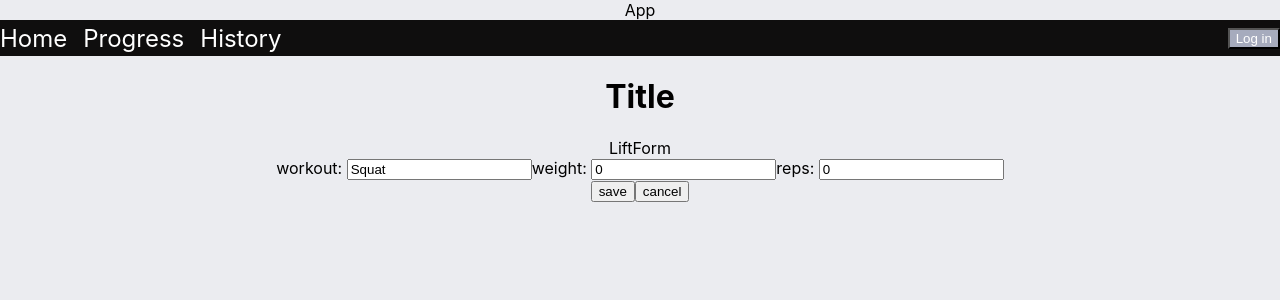
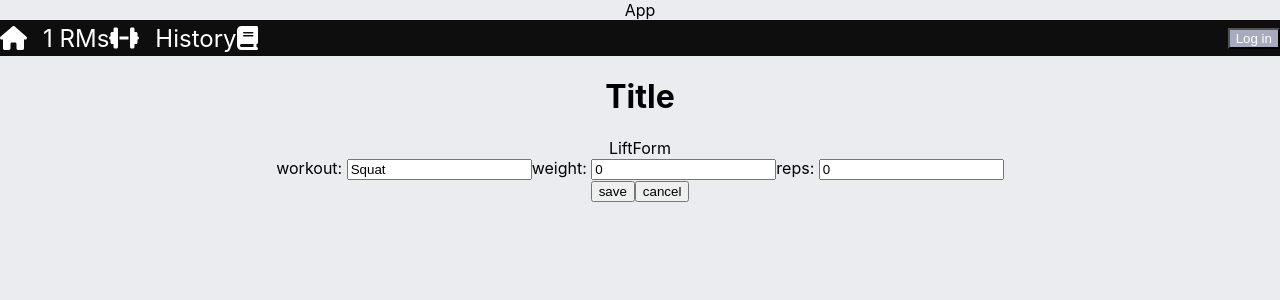
Before and after one commit to jrs-coding-school/jrs-max-lift-react-app-2022-c2, a React (Create React App) app: page /login in a window 1280 px wide. Shown: the top 300 px of the page. Built offline with nearby package versions, Linux system fonts and the light colour scheme.

Commit message:
added icons to nav bar

```diff
--- a/src/components/Nav/Nav.js
+++ b/src/components/Nav/Nav.js
@@ -1,19 +1,23 @@
 import React from 'react'
 import { Link } from 'react-router-dom'
 import './Nav.css'
-// import { FontAwesomeIcon } from '@fortawesome/react-fontawesome'
-// import { faHouse } from '@fortawesome/free-solid-svg-icons'
+import { FontAwesomeIcon } from '@fortawesome/react-fontawesome'
+import { faBook, faDumbbell, faHouse } from '@fortawesome/free-solid-svg-icons'
 
 export default function Nav() {
+
   return (
-
-    // <i class="fa-solid fa-house"></i>
-
     <nav>
       <div class="left">
-        <Link to="/">Home</Link>
-        <Link to="/progress">Progress</Link>
-        <Link to="/history">History</Link>
+        <Link to='/'>
+          <FontAwesomeIcon icon={faHouse} />
+        </Link>
+        <Link to="/progress"> 1 RMs
+          <FontAwesomeIcon icon={faDumbbell} />
+        </Link>
+        <Link to="/history"> History
+          <FontAwesomeIcon icon={faBook} />
+        </Link>
       </div>
 
       <div class="right">
```
